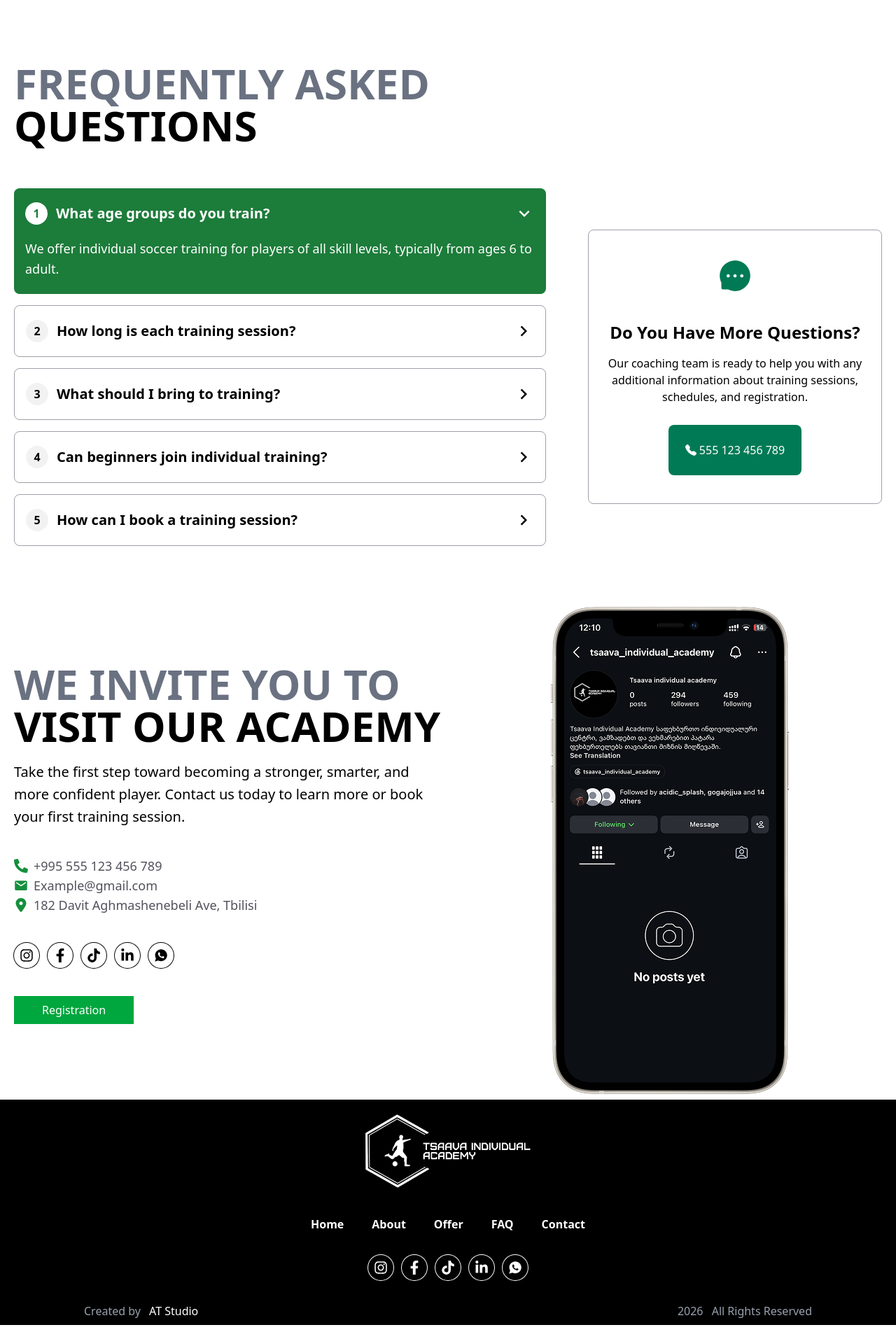
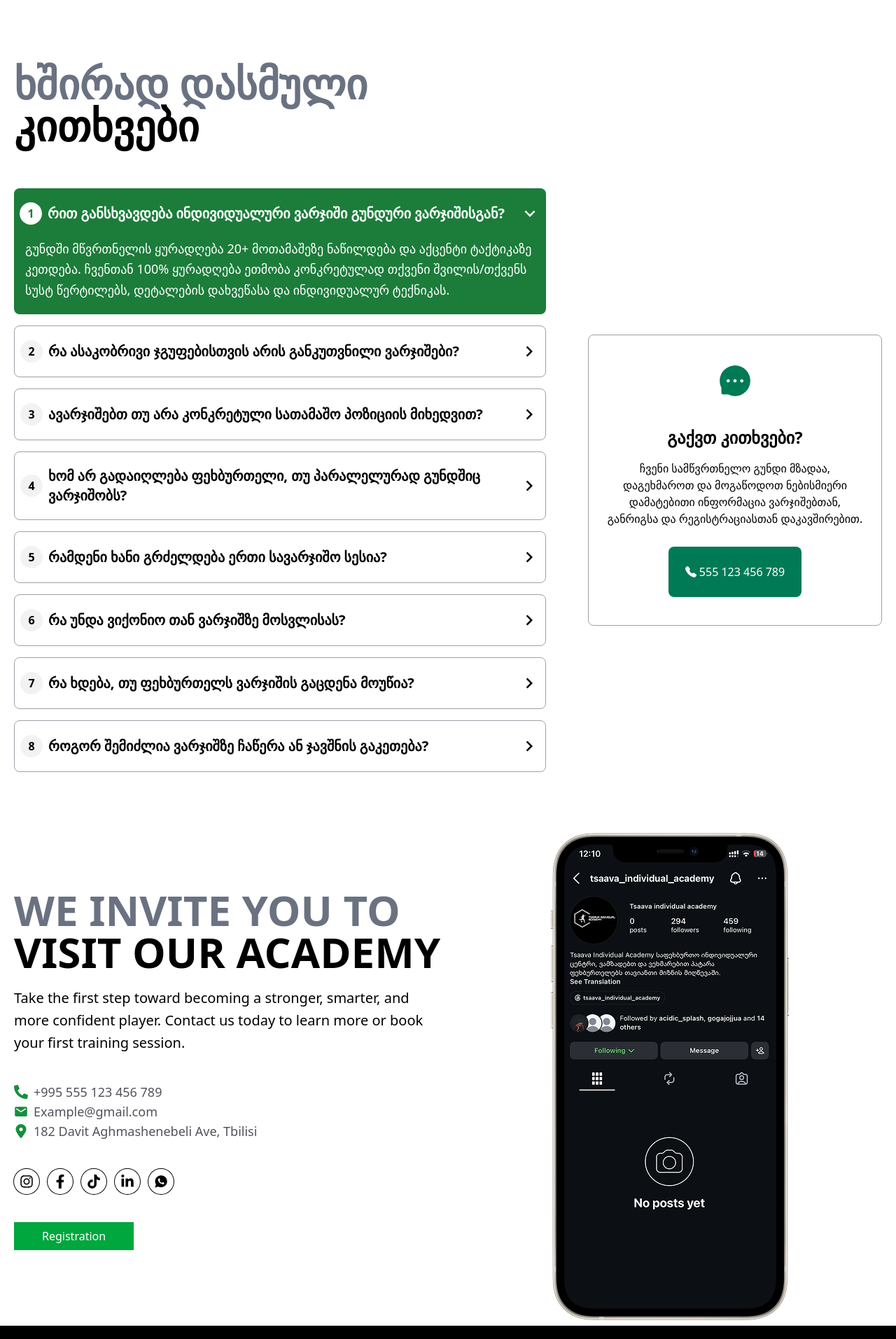
Before and after one commit to Tornike28-AT/academy, a Next.js app: page / in a window 1280 px wide. Shown: the part 3260-5173 px from the top of the page at 70% size. Built offline with nearby package versions, Linux system fonts and the light colour scheme.

Commit message:
visual fix + content fill

```diff
--- a/components/Faq.jsx
+++ b/components/Faq.jsx
@@ -6,33 +6,51 @@ import MoreQuestions from './faq/MoreQuestions';
 const faqItems = [
   {
     id: 1,
-    question: "What age groups do you train?",
+    question: "რით განსხვავდება ინდივიდუალური ვარჯიში გუნდური ვარჯიშისგან?",
     answer:
-      "We offer individual soccer training for players of all skill levels, typically from ages 6 to adult."
+      "გუნდში მწვრთნელის ყურადღება 20+ მოთამაშეზე ნაწილდება და აქცენტი ტაქტიკაზე კეთდება. ჩვენთან 100% ყურადღება ეთმობა კონკრეტულად თქვენი შვილის/თქვენს სუსტ წერტილებს, დეტალების დახვეწასა და ინდივიდუალურ ტექნიკას."
   },
   {
     id: 2,
-    question: "How long is each training session?",
+    question: "რა ასაკობრივი ჯგუფებისთვის არის განკუთვნილი ვარჯიშები?",
     answer:
-      "Each session lasts approximately 60 minutes and is tailored to the player's goals and current ability."
+      "ჩვენ ვავარჯიშებთ ნებისმიერი დონის ფეხბურთელს, ჩვეულებრივ 6 წლიდან ზრდასრულ ასაკამდე. პროგრამა ერგება მოთამაშის ინდივიდუალურ მონაცემებსა და ასაკობრივ თავისებურებებს."
   },
   {
     id: 3,
-    question: "What should I bring to training?",
+    question: "ავარჯიშებთ თუ არა კონკრეტული სათამაშო პოზიციის მიხედვით?",
     answer:
-      "Bring your soccer boots, shin guards, water bottle, and comfortable training clothes. A positive attitude is always welcome!"
+      "დიახ. მცველებს, ნახევარმცველებსა და თავდამსხმელებს სრულიად განსხვავებული სპეციფიკური უნარები სჭირდებათ. ვარჯიშები იგეგმება იმ სათამაშო პოზიციის გათვალისწინებით, სადაც ფეხბურთელი მოედანზე ასპარეზობს."
   },
   {
     id: 4,
-    question: "Can beginners join individual training?",
+    question: "ხომ არ გადაიღლება ფეხბურთელი, თუ პარალელურად გუნდშიც ვარჯიშობს?",
     answer:
-      "Absolutely! Our sessions are personalized, making them ideal for beginners as well as advanced players looking to improve."
+      "არა, რადგან ჩვენი ინდივიდუალური გეგმა იწყობა მოთამაშის გუნდური განრიგისა და თამაშების მიხედვით. დატვირთვები ისე რეგულირდება, რომ თავიდან ავირიდოთ გადაღლა და პირიქით — ხელი შევუწყოთ სწორ აღდგენას."
   },
   {
     id: 5,
-    question: "How can I book a training session?",
+    question: "რამდენი ხანი გრძელდება ერთი სავარჯიშო სესია?",
     answer:
-      "You can book a session by contacting us through our website, social media, or by phone. We'll arrange a time that works best for you."
+      "ერთი ინდივიდუალური ვარჯიშის ხანგრძლივობა შეადგენს 60-იდან 90 წუთამდე. ეს დრო მოიცავს გახურებას, ძირითად ტექნიკურ/ფიზიკურ დატვირთვას და ვარჯიშის შემდგომ აღდგენით (Stretching) ვარჯიშებს."
+  },
+  {
+    id: 6,
+    question: "რა უნდა ვიქონიო თან ვარჯიშზე მოსვლისას?",
+    answer:
+      "თან უნდა გქონდეთ სპორტული ფორმა (ბუცები/მრავალწვეტიანი ბუცები საფარის მიხედვით), ინდივიდუალური წყლის ბოთლი და პოზიტიური განწყობა. დანარჩენი ყველა პროფესიონალური ინვენტარით ვუზრუნველყოფთ ჩვენ."
+  },
+  {
+    id: 7,
+    question: "რა ხდება, თუ ფეხბურთელს ვარჯიშის გაცდენა მოუწია?",
+    answer:
+      "ვარჯიშის გაცდენის შესახებ მინიმუმ რამდენიმე საათით ან დღით ადრე შეატყობინეთ მწვრთნელს, სესია არ იკარგება და გადადის თქვენთვის მოსახერხებელ სხვა დროზე."
+  },
+  {
+    id: 8,
+    question: "როგორ შემიძლია ვარჯიშზე ჩაწერა ან ჯავშნის გაკეთება?",
+    answer:
+      "ვარჯიშზე ჩასაწერად შეგიძლიათ შეავსოთ საიტზე არსებული სარეგისტრაციო ფორმა, ან პირდაპირ დაგვიკავშირდეთ მითითებულ ნომერზე / სოციალურ ქსელებში. ჩვენ შევარჩევთ თქვენთვის მოსახერხებელ დროსა და გრაფიკს."
   }
 ];
 
@@ -41,8 +59,8 @@ const faqItems = [
 const Faq = () => {
   return (
     <section className='pt-20 pb-20 px-5    max-w-380 w-full mx-auto'>
-        <h2 className='text-gray-500 uppercase texxt-justify text-3xl md:text-6xl font-extrabold mb-10 lg:mb-15'>
-            Frequently Asked <br/> <span className='text-black'>Questions</span>
+        <h2 className='text-gray-500 uppercase texxt-justify text-3xl md:text-6xl font-bold mb-10 lg:mb-15 '>
+            ხშირად დასმული <br/> <span className='text-black'>კითხვები</span>
         </h2>
         <div className='flex gap-5  flex-col items-center lg:flex-row lg:justify-between lg:gap-15'>
         <Accordion accordionItems={faqItems} />
--- a/components/Footer.jsx
+++ b/components/Footer.jsx
@@ -6,7 +6,7 @@ import { IoLogoWhatsapp } from "react-icons/io";
 
 export default function Footer() {
   return (
-    <section className=" w-full h-auto flex flex-col justify-center items-center gap-4 bg-black md:gap-8">
+    <section className=" w-full h-auto flex flex-col justify-center items-center space-y-12 bg-black ">
         <div className="mt-5 relative">
             <Image src="/logo.png" alt="Tsaava Individual Academy" width={879} height={414} className=" w-50.75 lg:w-60.75 lg:h-28.5" />
         </div>
@@ -34,9 +34,9 @@ export default function Footer() {
               <IoLogoWhatsapp size={20} />
             </Link>
           </div>
-        <div className=" w-full flex flex-col justify-center items-center gap-1 pb-2 md:flex md:flex-row md:justify-between md:px-10 lg:px-30">
-            <p className="text-gray-400">Created by <span className="text-white ml-2">AT Studio</span></p>
-            <p className="text-gray-400"><span className="mr-2">2026</span> All Rights Reserved</p>
+        <div className=" w-full flex flex-col justify-center items-center  pb-2 md:flex md:flex-row md:justify-between md:px-10 lg:px-30">
+            <p className="text-gray-400 flex">Created by <span className="text-white ml-2">AT Studio</span></p>
+            <p className="text-gray-400 ">© 2026 All Rights Reserved</p>
         </div>
     </section>
   );
--- a/components/faq/Accordion.jsx
+++ b/components/faq/Accordion.jsx
@@ -24,13 +24,13 @@ const Accordion = ({ accordionItems }) => {
               onClick={() => setActiveAccordion(item.id)}
 
               className={clsx(
-                "w-full flex items-center justify-between gap-4 text-left text-2xl font-bold py-5 px-4 rounded-lg transition-colors duration-300 focus:outline-none focus-visible:ring-2 focus-visible:ring-offset-2",
+                "w-full flex items-center justify-between gap-4 text-left text-2xl font-bold py-5 px-2 rounded-lg transition-colors duration-300 focus:outline-none focus-visible:ring-2 focus-visible:ring-offset-2",
                 isActive
                   ? "text-white focus-visible:ring-white"
                   : "text-black hover:bg-black/3 focus-visible:ring-black"
               )}
             >
-              <span className="flex items-center gap-3 text-lg lg:text-xl">
+              <span className="flex items-center gap-2 text-[16px] lg:text-xl ">
                 <span
                   className={clsx(
                     "shrink-0 rounded-full w-8 h-8 flex items-center justify-center text-base transition-colors duration-300",
@@ -60,7 +60,7 @@ const Accordion = ({ accordionItems }) => {
               )}
             >
               <div className="overflow-hidden">
-                <p className="text-lg text-white px-4 pb-5 pt-0 leading-relaxed">
+                <p className="text-md lg:text-lg text-white px-4 pb-5 pt-0 leading-relaxed">
                   {item.answer}
                 </p>
               </div>
--- a/components/faq/MoreQuestions.jsx
+++ b/components/faq/MoreQuestions.jsx
@@ -11,8 +11,8 @@ const MoreQuestions = () => {
         <div className='flex flex-col items-center space-y-10'>
         <AiFillMessage size={50}  className='text-emerald-700'/>
         <div className='space-y-4'>
-        <h3 className='text-2xl text-center font-bold'>Do You Have More Questions?</h3>
-        <p className='text-center'>Our coaching team is ready to help you with any additional information about training sessions, schedules, and registration.</p>
+        <h3 className='text-2xl text-center font-bold'>გაქვთ კითხვები?</h3>
+        <p className='text-center'>ჩვენი სამწვრთნელო გუნდი მზადაა, დაგეხმაროთ და მოგაწოდოთ ნებისმიერი დამატებითი ინფორმაცია ვარჯიშებთან, განრიგსა და რეგისტრაციასთან დაკავშირებით.</p>
         </div>
         </div>
         <Link href={"tel:"} className='self-center flex items-center gap-1 bg-emerald-700 p-6 text-white rounded-lg'><BsTelephoneFill />555 123 456 789</Link>
```
Also changed, not shown: 1 other file (tests, documents, lock files or other folders).
